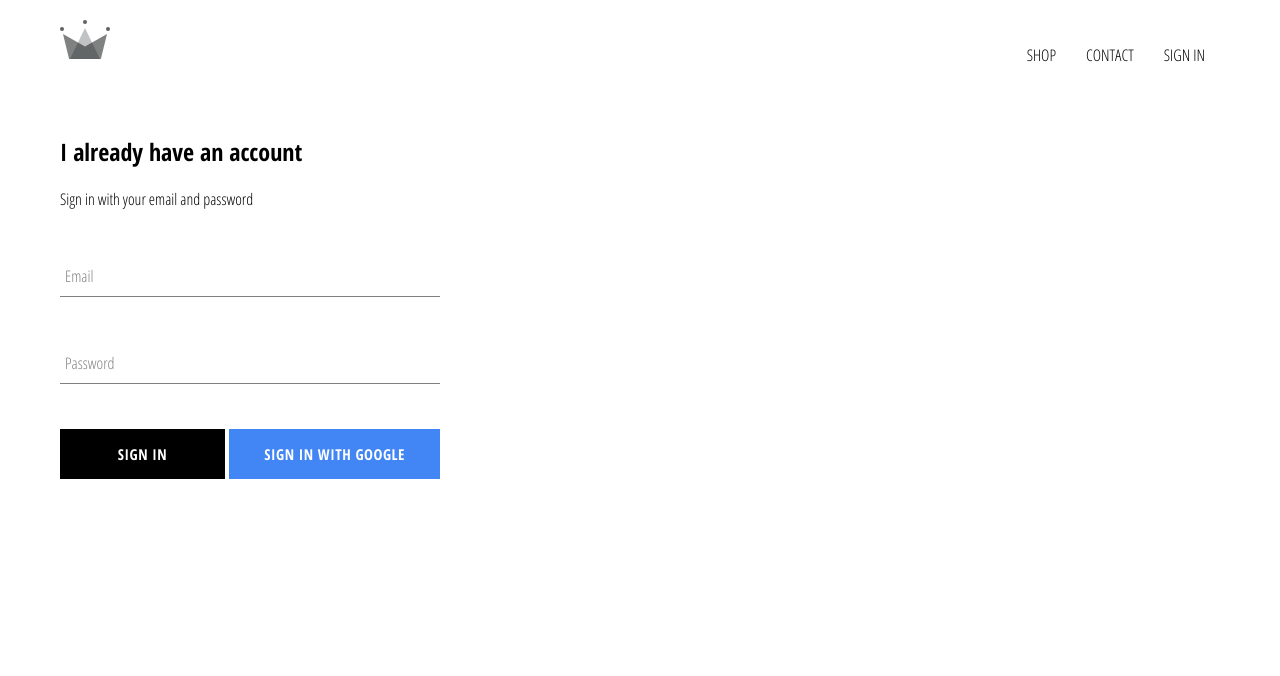
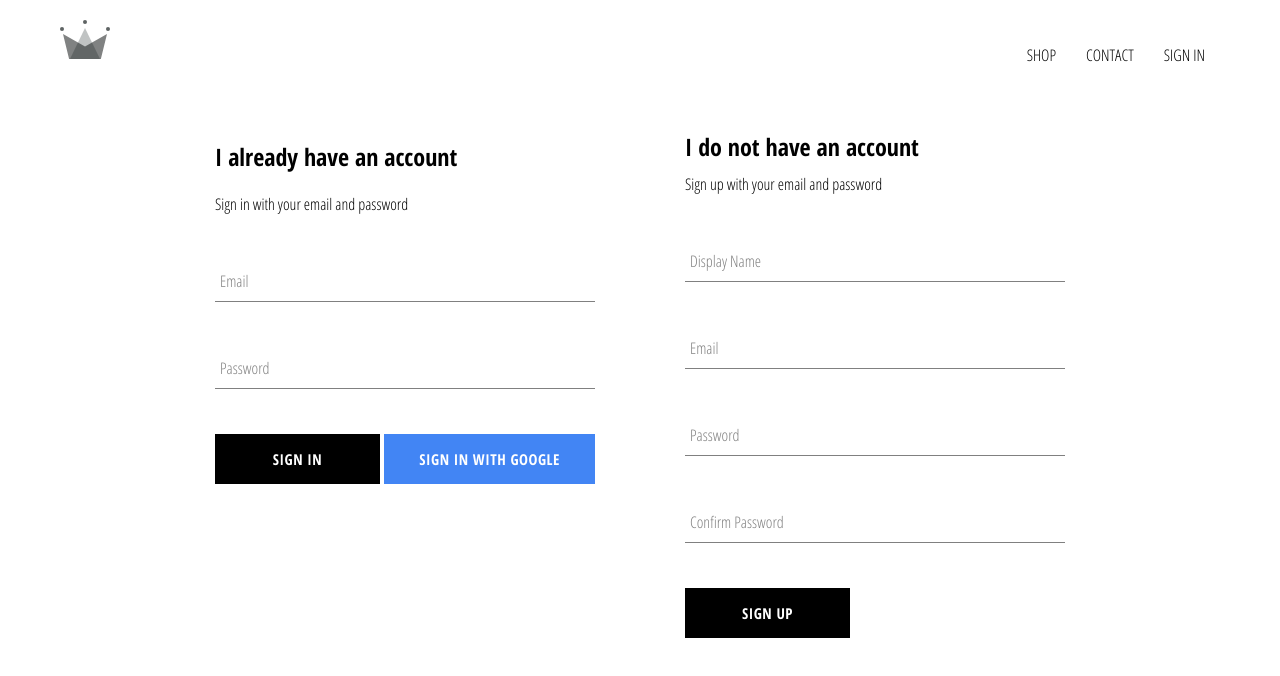
Before and after one commit to jbellny/crwn-clothing, a React (Create React App) app: page /signin in a window 1280 px wide. Shown: the top 676 px of the page. Built offline with nearby package versions, Linux system fonts and the light colour scheme; no server answers.

Commit message:
Implmenting Firebase and User SignUp functionality

```diff
--- a/src/App.js
+++ b/src/App.js
@@ -6,7 +6,7 @@
 import ShopPage from './pages/shop/shop.component';
 import SignInAndSignUpPage from './pages/sign-in-and-sign-up/sign-in-and-sign-up.component';
 import Header from "./components/header/header.component"
-import { auth } from "./firebase/firebase.utils"
+import { auth, createUserProfileDocument } from "./firebase/firebase.utils"
 
 class App extends React.Component {
   constructor(props) {
@@ -20,9 +20,20 @@
   unsubscribeFromAuth = null
 
   componentDidMount() {
-    this.unsubscribeFromAuth = auth.onAuthStateChanged(user => {
-      this.setState({ currentUser: user })
-      console.log(user)
+    this.unsubscribeFromAuth = auth.onAuthStateChanged(async userAuth => {
+      if (userAuth) {
+        const userRef = await createUserProfileDocument(userAuth)
+
+        userRef.onSnapshot(snapShot => {
+          this.setState({
+            currentUser: {
+              id: snapShot.id,
+              ...snapShot.data()
+            }}, () => console.log(this.state))
+        })
+      } else {
+        this.setState({ currentUser: userAuth })
+      }
     })
   }
 
--- /dev/null
+++ b/src/components/sign-up/sign-up.component.jsx
@@ -0,0 +1,103 @@
+import React from 'react'
+import FormInput from '../form-input/form-input.component'
+import CustomButton from '../custom-button/custom-button.component'
+import { auth, createUserProfileDocument } from '../../firebase/firebase.utils'
+
+import "./sign-up.styles.scss"
+
+class SignUp extends React.Component {
+    constructor() {
+        super()
+
+        this.state = {
+            displayName: '',
+            email: '',
+            password: '',
+            confirmPassword: ''
+        }
+    }
+
+    handleSubmit = async event => {
+        event.preventDefault()
+
+        const {displayName, email, password, confirmPassword} = this.state
+
+        if(password !== confirmPassword) {
+            alert("Password don't match")
+            return
+        }
+
+        try {
+            const { user } = await auth.createUserWithEmailAndPassword(email, password)
+
+            await createUserProfileDocument(user, { displayName })
+
+            this.setState({
+                displayName: '',
+                email: '',
+                password: '',
+                confirmPassword: ''
+            })
+        } catch (error) {
+            console.error(error)
+        }
+
+    }
+
+    handleChange = event => {
+        const {name, value} = event.target
+
+        this.setState({[name]: value})
+    }
+    render() {
+        const {displayName, email, password, confirmPassword} = this.state
+        return (
+            <div className="sign-up">
+                <h2 className="title">I do not have an account</h2>
+                <span>Sign up with your email and password</span>
+                <form className="sign-up-form" onSubmit={this.handleSubmit}>
+                    <FormInput
+                        type="text"
+                        name="displayName"
+                        value={displayName}
+                        onChange={this.handleChange}
+                        label="Display Name"
+                        required
+                    />
+                    <FormInput
+                        type="email"
+                        name="email"
+                        value={email}
+                        onChange={this.handleChange}
+                        label="Email"
+                        required
+                    />
+
+                    <FormInput
+                        type="password"
+                        name="password"
+                        value={password}
+                        onChange={this.handleChange}
+                        label="Password"
+                        required
+                    />
+
+                    <FormInput
+                        type="password"
+                        name="confirmPassword"
+                        value={confirmPassword}
+                        onChange={this.handleChange}
+                        label="Confirm Password"
+                        required
+                    />
+
+                    <CustomButton type="submit">SIGN UP</CustomButton>
+
+
+                </form>
+            </div>
+        )
+    }
+}
+
+export default SignUp
--- /dev/null
+++ b/src/components/sign-up/sign-up.styles.scss
@@ -0,0 +1,9 @@
+.sign-up {
+  display: flex;
+  flex-direction: column;
+  width: 380px;
+
+  .title {
+    margin: 10px 0;
+  }
+}
--- a/src/firebase/firebase.utils.js
+++ b/src/firebase/firebase.utils.js
@@ -12,6 +12,31 @@
   measurementId: "G-DF1W641GGW"
 }
 
+export const createUserProfileDocument = async (userAuth, additionalData) => {
+  if (!userAuth) return
+
+  const userRef = firestore.doc(`users/${userAuth.uid}`)
+  const snapShot = await userRef.get()
+
+  if(!snapShot.exists) {
+    const {displayName, email} = userAuth
+    const createdAt = new Date()
+
+    try {
+      await userRef.set({
+        displayName,
+        email,
+        createdAt,
+        ...additionalData
+      })
+    } catch (error) {
+      console.log('error creating user', error)
+    }
+  }
+
+  return userRef
+}
+
 firebase.initializeApp(config)
 
 export const auth = firebase.auth()
--- a/src/pages/sign-in-and-sign-up/sign-in-and-sign-up.component.jsx
+++ b/src/pages/sign-in-and-sign-up/sign-in-and-sign-up.component.jsx
@@ -1,10 +1,13 @@
 import React from 'react'
 import SignIn from '../../components/sign-in/sign-in-component'
+import SignUp from '../../components/sign-up/sign-up.component'
+
 import "./sign-in-and-sign-up.styles.scss"
 
 const SignInAndSignUpPage = () => (
     <div className="sign-in-and-sign-up">
         <SignIn />
+        <SignUp />
     </div>
 
 )
--- a/src/pages/sign-in-and-sign-up/sign-in-and-sign-up.styles.scss
+++ b/src/pages/sign-in-and-sign-up/sign-in-and-sign-up.styles.scss
@@ -0,0 +1,6 @@
+.sign-in-and-sign-up {
+    width: 850px;
+    display: flex;
+    justify-content: space-between;
+    margin: 30px auto;
+}
```
